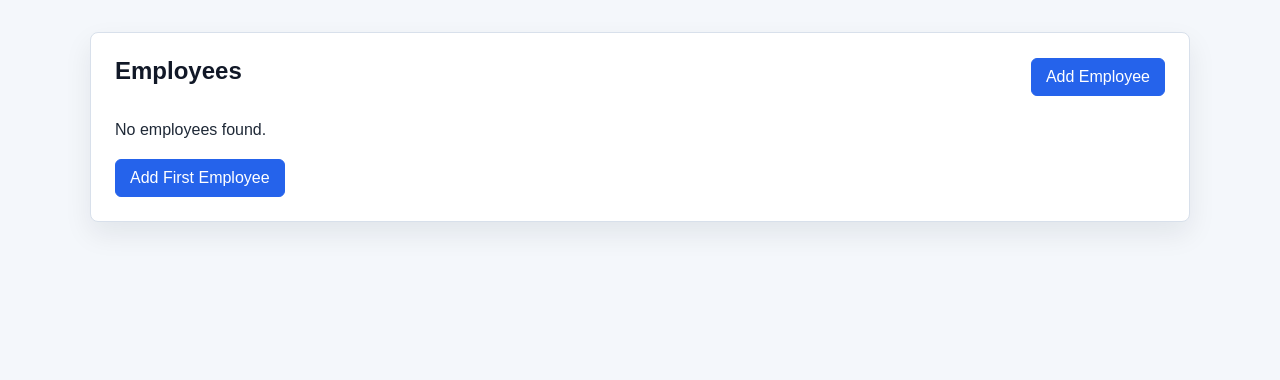
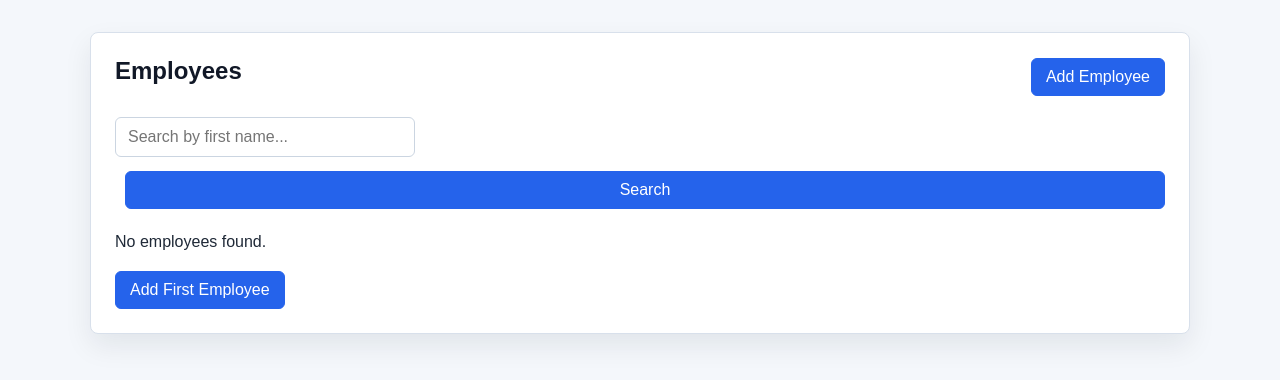
Before and after one commit to Manish-Gamare-Zapuza/Django-demo, a Django app: page /employees/ in a window 1280 px wide. Shown: the part 70-450 px from the top of the page. Run offline with Django 4.2, Linux system fonts and the light colour scheme; the visitor is signed in with stand-in values (Sample User, id 1); data comes from the database, SQL or seed files in the repository; data that the repository does not hold is empty.

Commit message:
Added search feature and UI improvement

```diff
--- a/employees/templates/employees/employee_form.html
+++ b/employees/templates/employees/employee_form.html
@@ -3,7 +3,10 @@
 {% block title %}{{ title }} | Employee Management{% endblock %}
 
 {% block content %}
-<section class="panel">
+
+<!-- changed <section class="panel" ></section> -->
+
+    <section class="panel" style="max-width: 500px; margin: 32px auto;">
     <h1>{{ title }}</h1>
     <form method="post">
         {% csrf_token %}
--- a/employees/templates/employees/employee_list.html
+++ b/employees/templates/employees/employee_list.html
@@ -8,7 +8,10 @@
         <h1>Employees</h1>
         <a class="button" href="{% url 'employee_create' %}">Add Employee</a>
     </div>
-
+<form method="GET" style="margin-bottom: 20px;">
+    <input type="text" name="search" placeholder="Search by first name..." value="{{ request.GET.search }}" style="max-width: 300px;">
+    <button type="submit" class="button" style="margin-left: 10px;">Search</button>
+</form>
     {% if employees %}
         <table>
             <thead>
--- a/employees/views.py
+++ b/employees/views.py
@@ -32,8 +32,16 @@ def register(request):
 
 @login_required
 def employee_list(request):
-    employees = Employee.objects.select_related('user').order_by('first_name', 'last_name')
-    return render(request, 'employees/employee_list.html', {'employees': employees})
+
+        search = request.GET.get('search', '')
+
+        if search:
+            employees = Employee.objects.filter(first_name__icontains=search).select_related('user').order_by(
+                'first_name', 'last_name')
+        else:
+            employees = Employee.objects.select_related('user').order_by('first_name', 'last_name')
+
+        return render(request, 'employees/employee_list.html', {'employees': employees})
 
 
 @login_required
```
